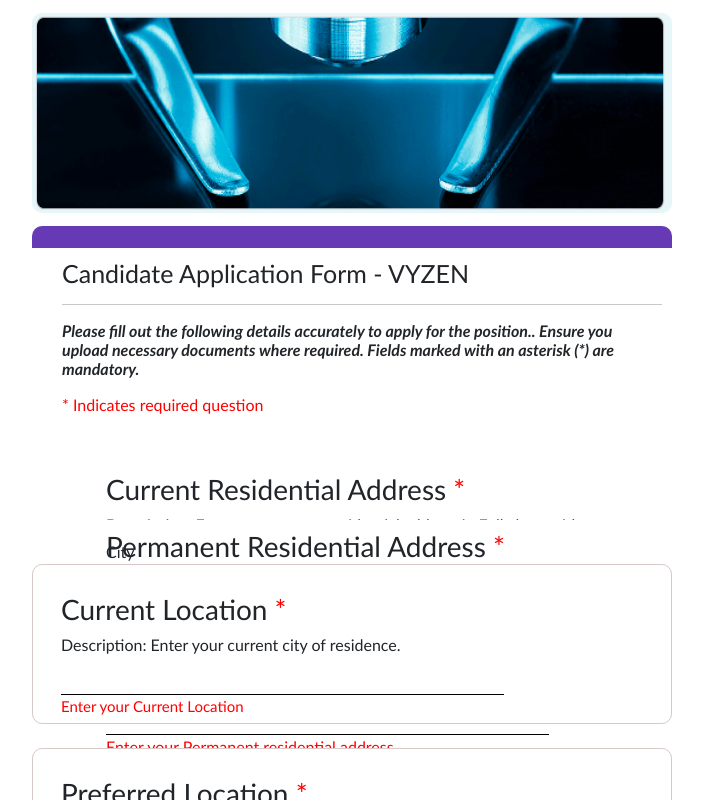
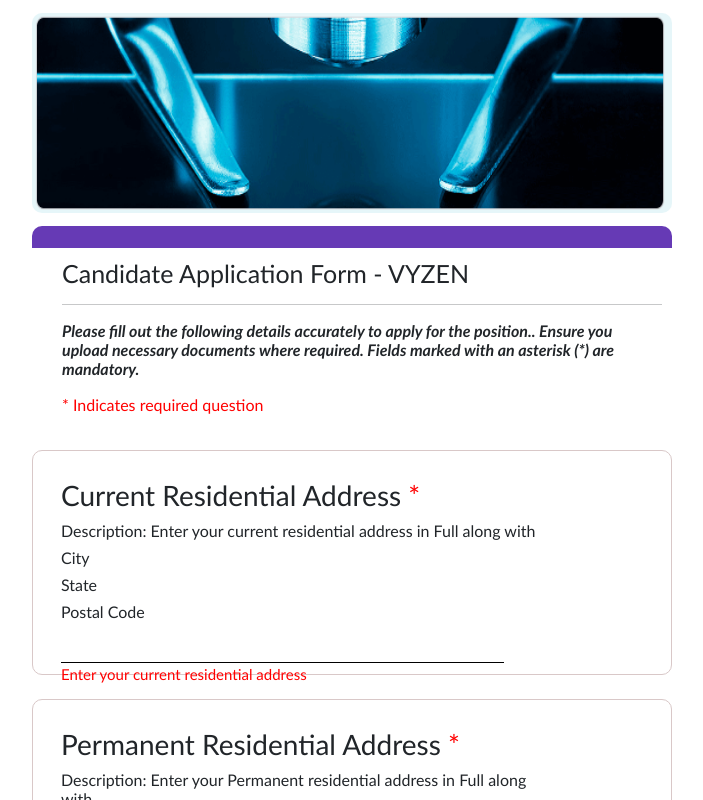
Before and after one commit to PankajGatty/vyzenRepo, a React (Create React App) app in the folder frontend/: page /page2 in a window 1280 px wide. Shown: the top 800 px of the page, without its empty margins (288-991 px from the left). Built offline with nearby package versions, Linux system fonts and the light colour scheme.

Commit message:
Update Page2.js

```diff
--- a/frontend/src/pages/Page2.js
+++ b/frontend/src/pages/Page2.js
@@ -44,7 +44,7 @@
     return (
         <>
         <form>
-             <div className="main5">
+             <div className="main4">
                 <div className="name">
                     <h3>Current Residential Address <span style={{ color: 'red' }}>*</span></h3>
                     <h6>Description: Enter your current residential address in Full along with</h6>
@@ -56,7 +56,7 @@
                     </div>
             </div>
             <br></br>
-            <div className="main5">
+            <div className="main4">
                 <div className="name">
                     <h3>Permanent Residential Address <span style={{ color: 'red' }}>*</span></h3>
                     <h6>Description: Enter your Permanent residential address in Full along with</h6>
```
